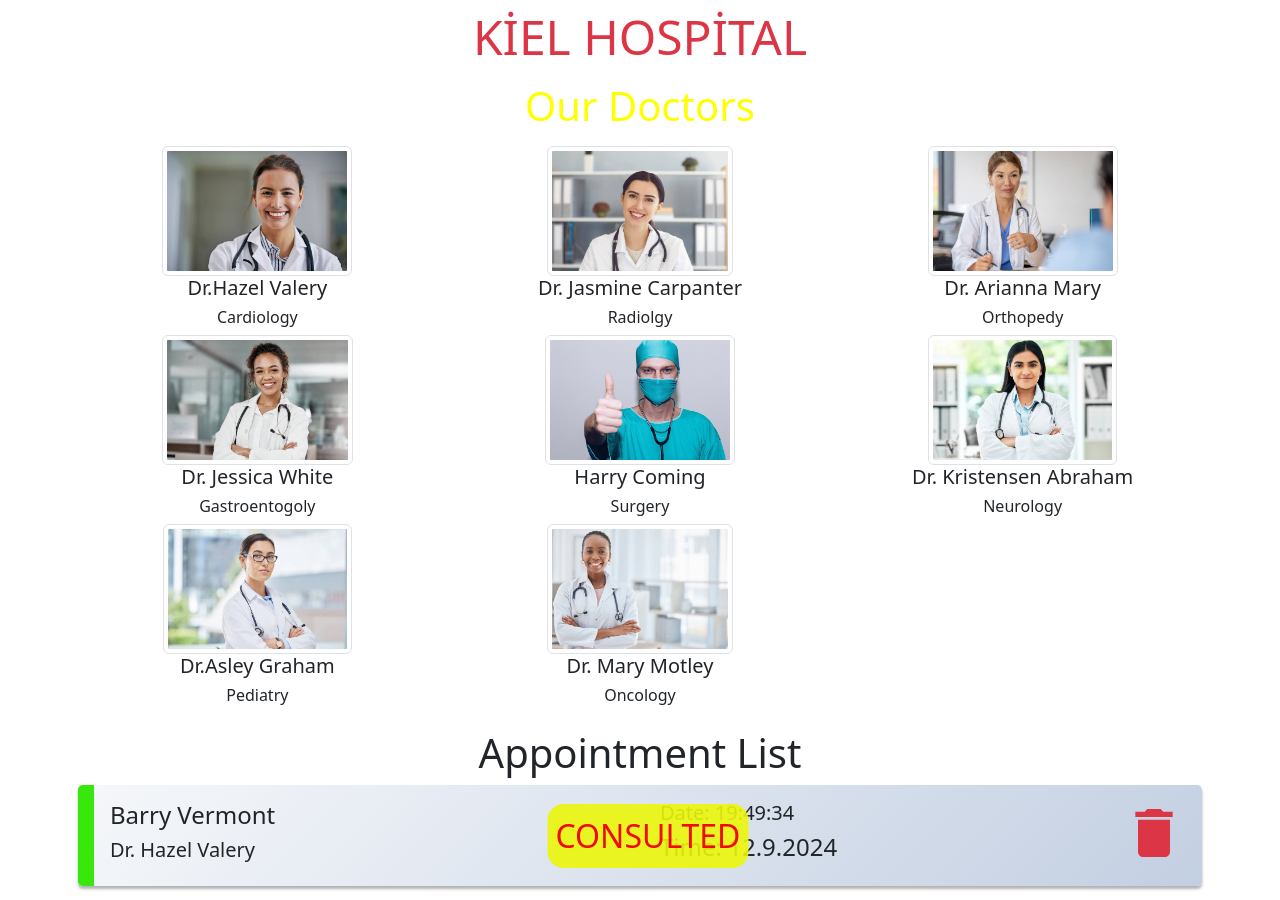
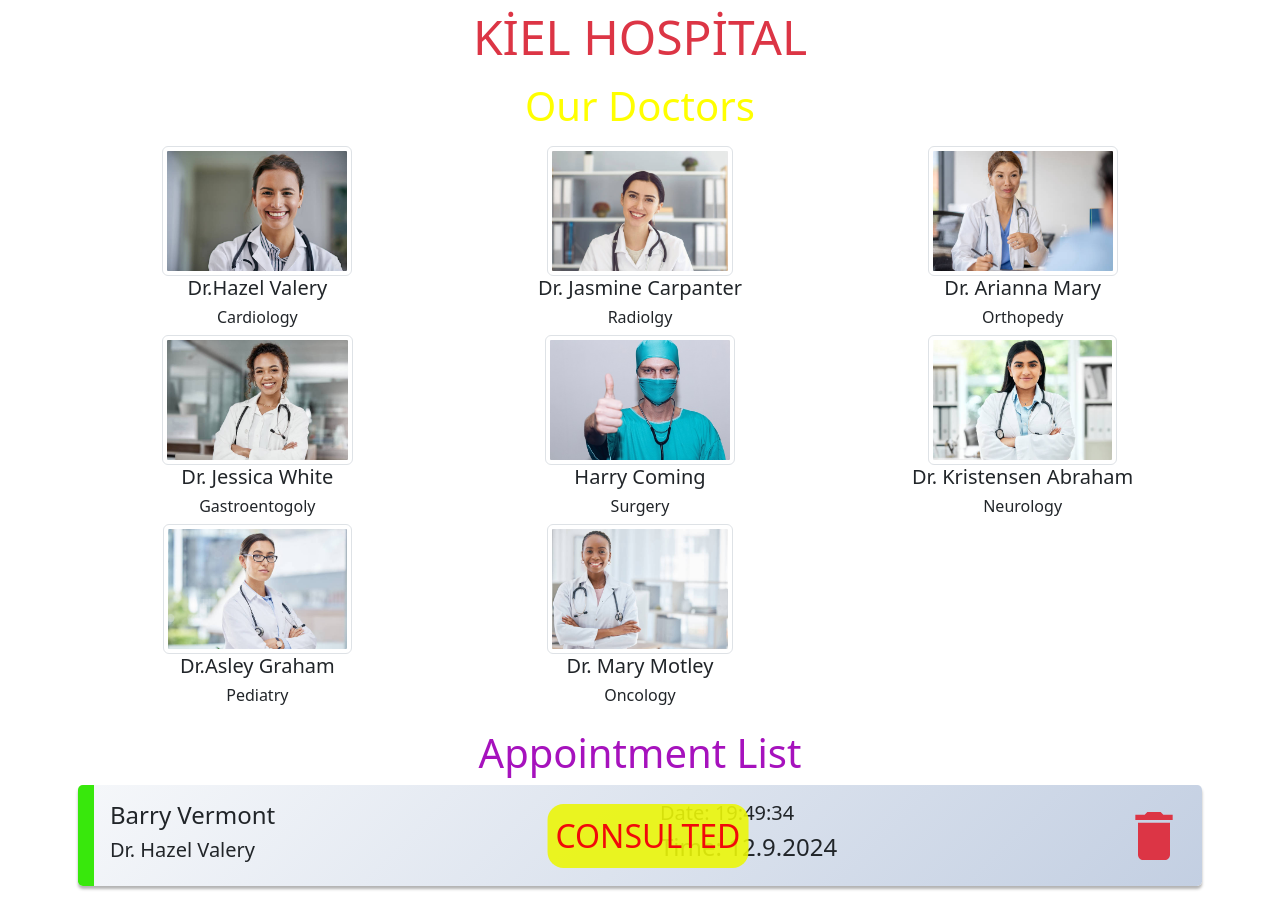
Before and after one commit to agpaknazli/react-appointment-app, a React (Create React App) app: page / in a window 1280 px wide. Shown: the top 900 px of the page. Built offline with nearby package versions, Linux system fonts and the light colour scheme.

Commit message:
handleDoubleClick

```diff
--- a/src/components/AppointmentList.jsx
+++ b/src/components/AppointmentList.jsx
@@ -4,15 +4,23 @@ import Row from 'react-bootstrap/Row';
 import Col from 'react-bootstrap/Col';
 import { MdDelete } from "react-icons/md";
 
-const AppointmentList = ({appointments,handleDelete}) => {
+const AppointmentList = ({appointments,handleDelete,handleDoubleClick}) => {
   return (
 <Container className='p-2'>
 
-<h3 className='display-6 mb-2' style={{color:"rbg(166,18,189)"}}>Appointment List</h3>
-
+<h3 className='display-6 mb-2' style={{color:"rgb(166,18,189)"}}>Appointment List</h3>
+{appointments.length === 0 && (
+        <img src="./img/appointment.jpg" width="70%" alt="No appointments" />
+      )}
 {appointments.map(({id,patient,consulted,doctor,day})=>(
-  <div className={consulted ? "appointments consulted" :'appointments'}>
-    <Row className='justify-content-between alings-items-center'>
+  <div
+  key={id}
+  className={consulted ? "appointments consulted" :'appointments'}
+  role="button"
+  style={{ cursor: 'pointer' }}
+  onDoubleClick={()=>handleDoubleClick(id)}
+  >
+    <Row className='justify-content-between align-items-center'>
       <Col md={6}>
       <h4>{patient}</h4>
       <h5>{doctor}</h5>
@@ -25,15 +33,15 @@ const AppointmentList = ({appointments,handleDelete}) => {
       </Col>
 
       <Col className='text-end'>
-      <MdDelete onClick={()=>handleDelete(id)} className='text-danger display-3 type="button"'/>
-      </Col>
+              <MdDelete
+                onClick={() => handleDelete(id)}
+                className='text-danger display-3'
+                role="button"
+              />
+            </Col>
     </Row>
   </div>
-))};
-
-
-
-
+))}
 
 </Container>
 
--- a/src/pages/Home.jsx
+++ b/src/pages/Home.jsx
@@ -9,9 +9,15 @@ const handleAdd=(newAppointment)=>{
 };
 const handleDelete=(id)=>{
   const filteredList= appointments.filter((item)=>item.id !==id);
-  setAppointments([filteredList]);
+  setAppointments(filteredList);
+};
+const handleDoubleClick=(id)=>{
+const updatedList=appointments.map((app)=>
+app.id===id ? {...app,consulted: !app.consulted} : app);
+setAppointments(updatedList);
 
-};
+
+}
 
   return (
    <main className='text-center mt-2'>
@@ -20,7 +26,7 @@ const handleDelete=(id)=>{
 
 <Doctors handleAdd={handleAdd}/>
 
-<AppointmentList appointments={appointments} handleDelete={handleDelete}/>
+<AppointmentList appointments={appointments} handleDelete={handleDelete} handleDoubleClick={handleDoubleClick}/>
 
 
 
```
